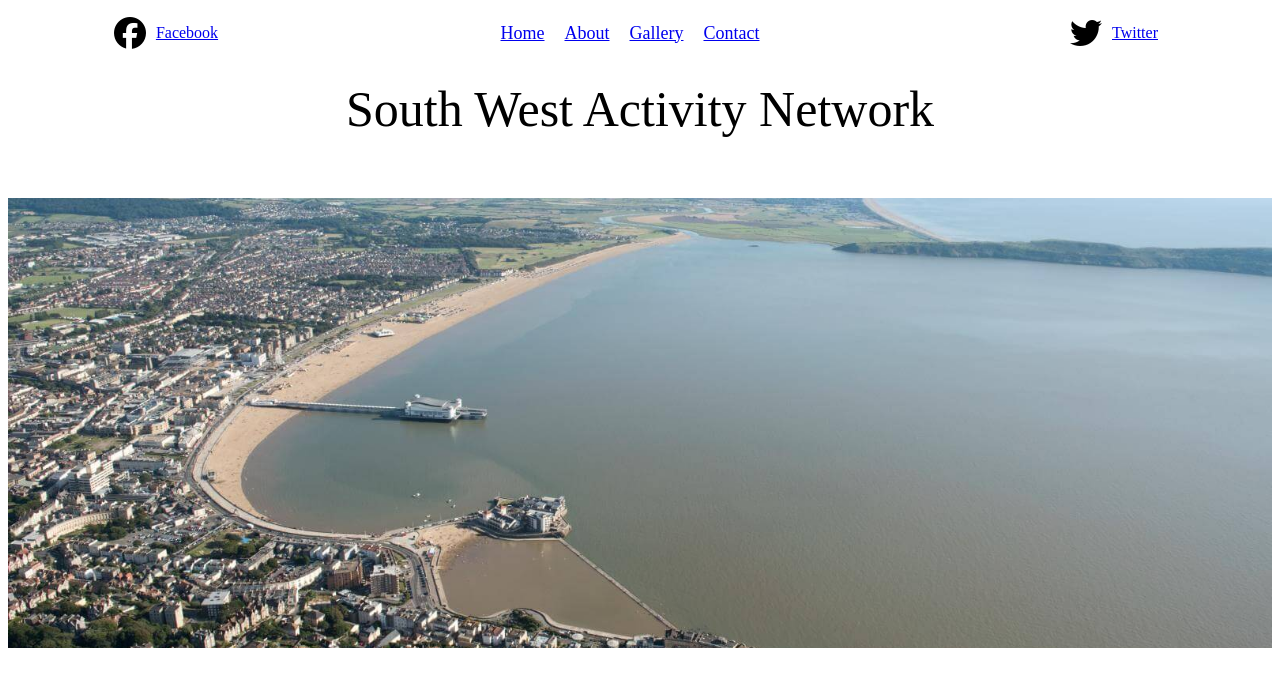
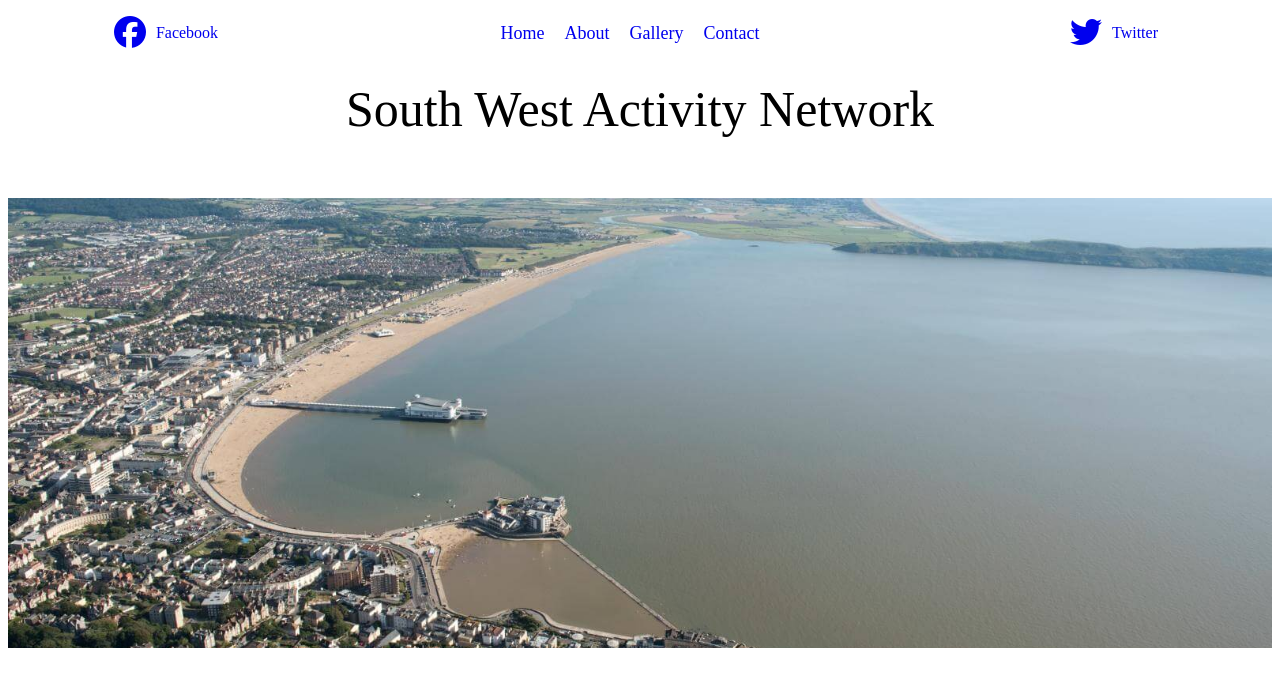
Before and after one commit to jonathan-rose/swan-website, a React (Create React App) app: page / in a window 1280 px wide. Shown: the top 686 px of the page. Built offline with nearby package versions, Linux system fonts and the light colour scheme.

Commit message:
Moved social links to SocialBtn component for easier re-use.

```diff
--- /dev/null
+++ b/src/components/socialbtn/SocialBtn.jsx
@@ -0,0 +1,13 @@
+import "./socialbtn.css"
+
+
+const SocialBtn = ({ faIcon, link, displayText }) => {
+    return (
+      <a href={link} target="_blank" rel="noopener noreferrer" className="social-btn">
+        <i className={faIcon}></i>
+        {displayText}
+      </a>
+    );
+  };
+
+export default SocialBtn;
--- /dev/null
+++ b/src/components/socialbtn/socialbtn.css
@@ -0,0 +1,3 @@
+.fa-brands {
+    margin-right: 10px;
+}
--- a/src/components/topbar/TopBar.jsx
+++ b/src/components/topbar/TopBar.jsx
@@ -1,14 +1,16 @@
 import { Link } from "react-router-dom"
 import "./topbar.css"
+import SocialBtn from "../socialbtn/SocialBtn"
 
 export default function TopBar() {
   return (
     <div className='top'>
       <div className="topLeft">
-          <i className="fa-brands fa-facebook fa-2xl"></i>
-          <a href="https://www.facebook.com" target="_blank" rel="noopener noreferrer">
-            Facebook
-          </a>
+        <SocialBtn
+          faIcon="fa-brands fa-facebook fa-2xl"
+          link="https:/www.facebook.com/SWAN.WSM/"
+          displayText="Facebook"
+        />
       </div>
       <div className="topCenter">
         <ul className="topList">
@@ -35,10 +37,11 @@ export default function TopBar() {
         </ul>
       </div>
       <div className="topRight">
-        <i className="fa-brands fa-twitter fa-2xl"></i>
-          <a href="https://www.twitter.com" target="_blank" rel="noopener noreferrer">
-            Twitter
-          </a>
+      <SocialBtn
+          faIcon="fa-brands fa-twitter fa-2xl"
+          link="https:/www.twitter.com/"
+          displayText="Twitter"
+        />
       </div>
     </div>
   )
--- a/src/components/topbar/topbar.css
+++ b/src/components/topbar/topbar.css
@@ -1,3 +1,7 @@
+a {
+    text-decoration: none;
+}
+
 .top {
     width: 100%;
     height: 50px;
@@ -32,9 +36,3 @@
     font-weight: 300;
     cursor: pointer;
 }
-
-.fa-brands {
-    display: flex;
-    margin-right: 10px;
-    align-items: center;
-}
```
Lines whose indentation alone changed are shown as unchanged.
